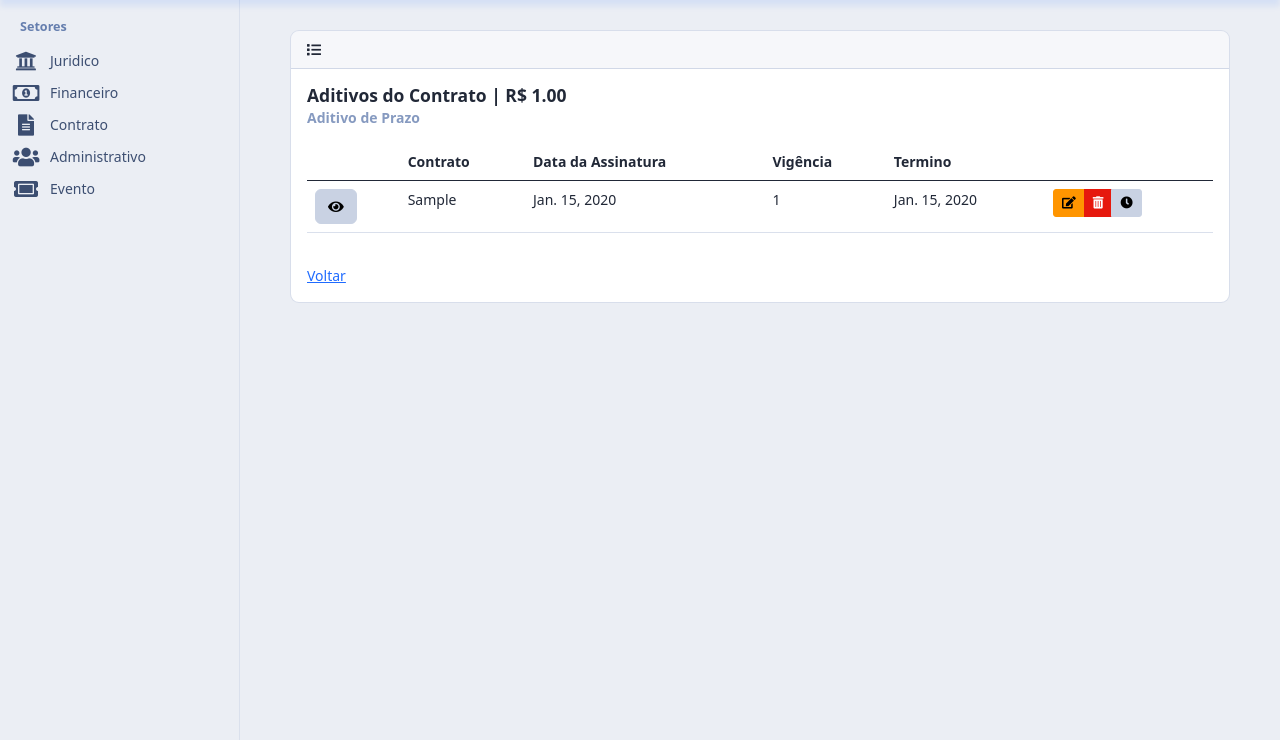
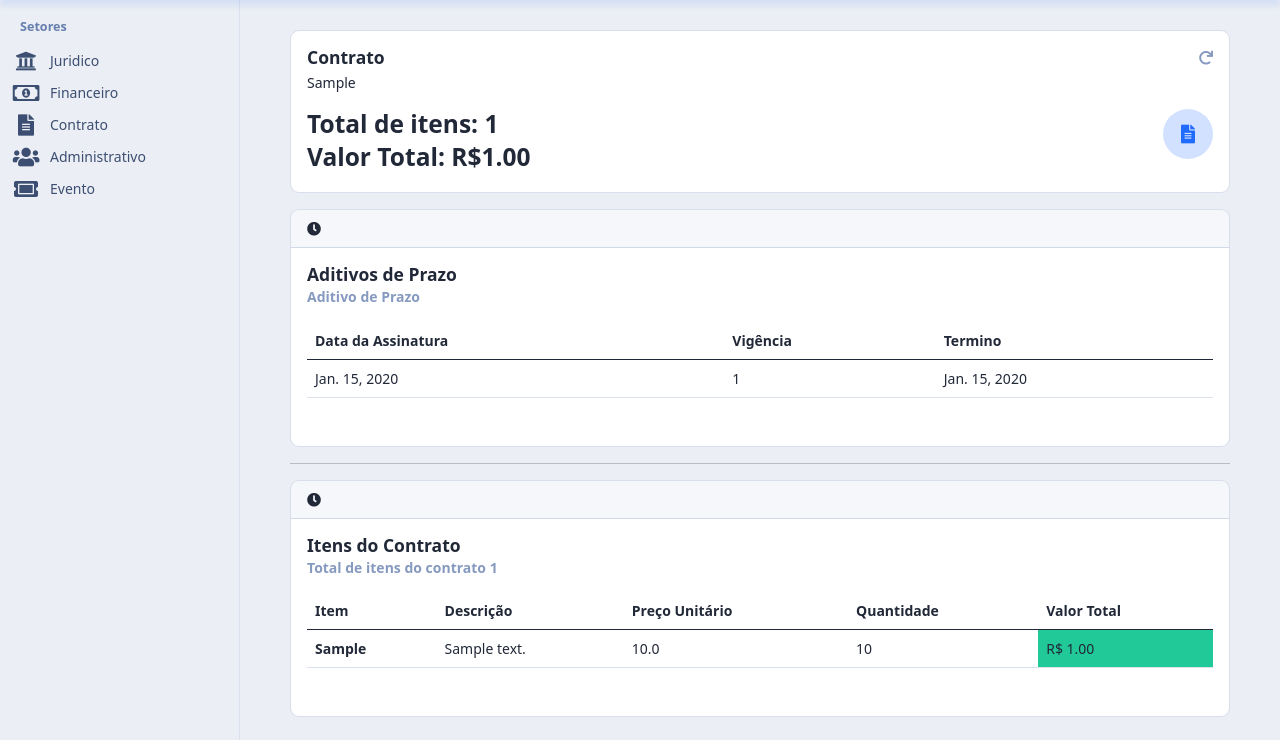
Before and after one commit to dnetochaves/siraf, a Django app: page /juridico/dados_contrato/1/ in a window 1280 px wide. Shown: the part 60-800 px from the top of the page. Run offline with Django 3.2, Linux system fonts and the light colour scheme; tables that the repository leaves empty hold one stand-in row (values such as "Sample post"); some libraries are stand-ins or nearby versions.

Commit message:
melhorias na tela de dados do contrato

```diff
--- a/apps/juridico/models.py
+++ b/apps/juridico/models.py
@@ -1,6 +1,6 @@
 from django.db import models
 from django.contrib.auth.models import User
-from django.db.models import Sum
+from django.db.models import Sum, Count
 
 
 class Tipo(models.Model):
@@ -31,6 +31,9 @@ class Contrato(models.Model):
     def listar_contratos():
         return Contrato.objects.all()
 
+    def contrato_id(id):
+        return Contrato.objects.get(pk=id)
+
     def __str__(self):
         return self.company
 
@@ -54,6 +57,9 @@ class Item(models.Model):
     def valor_contrato(id_contrato):
         return Item.objects.filter(item_contrato=id_contrato).aggregate(Sum('sum_value'))['sum_value__sum']
 
+    def total_item_id(id):
+        return Item.objects.filter(item_contrato=id).aggregate(Count('item'))['item__count']
+
     def __str__(self):
         return self.item
 
--- a/apps/juridico/templates/juridico/dados_contrato.html
+++ b/apps/juridico/templates/juridico/dados_contrato.html
@@ -9,22 +9,46 @@ Juridicoss
 
 {% block content %}
 <div id="content" class="app-content">
+    <!-- BEGIN card -->
+    <div class="card mb-3">
+        <!-- BEGIN card-body -->
+        <div class="card-body">
+            <div class="d-flex mb-3">
+                <div class="flex-grow-1">
+                    <h5 class="mb-1">Contrato</h5>
+                    <div>{{ contrato.company }}</div>
+                </div>
+                <a href="#" data-bs-toggle="dropdown" class="text-muted"><i class="fa fa-redo"></i></a>
+            </div>
+
+            <div class="d-flex">
+                <div class="flex-grow-1">
+                    <h3 class="mb-1">Total de itens: {{ total_item_id }}</h3>
+                    <h3 class="mb-1">Valor Total: R${{ valor_contrato | floatformat:"2g" }}</h3>
+
+                </div>
+                <div
+                    class="width-50 height-50 bg-primary-transparent-2 rounded-circle d-flex align-items-center justify-content-center">
+                    <i class="fa fa-file-alt fa-lg text-primary"></i>
+                </div>
+            </div>
+        </div>
+        <!-- END card-body -->
+    </div>
+    <!-- END card -->
     <div class="card">
-        <div class="card-header"><i class="fa fa-list"></i></div>
+        <div class="card-header"><i class="fa fa-clock"></i></div>
         <div class="card-body">
-            <h5 class="card-title">Aditivos do Contrato | R$ {{ valor_contrato | floatformat:"2g" }}</h5>
+            <h5 class="card-title">Aditivos de Prazo </h5>
             <h6 class="card-subtitle mb-3 text-muted">Aditivo de Prazo</h6>
             <p class="card-text mb-3">
             <div class="table-responsive">
                 <table class="table table-hover">
                     <thead>
                         <tr>
-                            <th scope="col"></th>
-                            <th scope="col">Contrato</th>
                             <th scope="col">Data da Assinatura</th>
                             <th scope="col">Vigência</th>
                             <th scope="col">Termino</th>
-                            <th scope="col"></th>
                         </tr>
                     </thead>
                     <tbody>
@@ -32,20 +56,10 @@ Juridicoss
 
                         {% for aditivo_por_contrato in aditivo_por_contrato %}
                         <tr>
-                            <td>
-                                <a href="" class="btn btn-secondary"><i class="fa fa-eye"></i></a>
-                            </td>
-                            <td>{{ aditivo_por_contrato.contract }}</td>
                             <td>{{ aditivo_por_contrato.signature_date }}</td>
                             <td>{{ aditivo_por_contrato.validity }}</td>
                             <td>{{ aditivo_por_contrato.end_validity }}</td>
-                            <td>
-                                <div class="btn-group btn-group-sm" role="group" aria-label="...">
-                                    <a href="" class="btn btn-warning"><i class="fa fa-edit"></i></a>
-                                    <a href="" class="btn btn-danger"><i class="fa fa-trash-alt"></i></a>
-                                    <a href="" class="btn btn-secondary"><i class="fa fa-clock"></i></a>
-                                </div>
-                            </td>
+
                         </tr>
                         {% endfor %}
 
@@ -53,11 +67,51 @@ Juridicoss
                 </table>
             </div>
             </p>
-            <div>
-                <a href="{% url 'juridico:juridico' %}" class="card-link">Voltar</a>
+
+        </div>
+    </div>
+    <hr>
+    <div class="card">
+        <div class="card-header"><i class="fa fa-clock"></i></div>
+        <div class="card-body">
+            <h5 class="card-title">Itens do Contrato </h5>
+            <h6 class="card-subtitle mb-3 text-muted">Total de itens do contrato {{ total_item_id }}</h6>
+            <p class="card-text mb-3">
+            <div class="table-responsive">
+                <div class="table-responsive">
+                    <table class="table table-hover">
+                        <thead>
+                            <tr>
+                                <th scope="col">Item</th>
+                                <th scope="col">Descrição</th>
+                                <th scope="col">Preço Unitário</th>
+                                <th scope="col">Quantidade</th>
+                                <th scope="col">Valor Total</th>
+                            </tr>
+                        </thead>
+                        <tbody>
+                            {% for listar_item_id in listar_item_id %}
+                            <tr>
+                                <th scope="row">{{ listar_item_id.item }}</th>
+                                <td>{{ listar_item_id.item_description }}</td>
+                                <td>{{ listar_item_id.unit_price }}</td>
+                                <td>{{ listar_item_id.amount }}</td>
+                                <td class="bg-teal">
+                                    R$ {{ listar_item_id.sum_value | floatformat:"2g" }}
+                                </td>
+                            </tr>
+                            {% empty %}
+                            <li>Ainda não foram adcionados itens a esse contrato</li>
+                            {% endfor %}
+                        </tbody>
+                    </table>
+                </div>
             </div>
+            </p>
+
         </div>
     </div>
 
+
 </div>
 {% endblock content %}
--- a/apps/juridico/templates/juridico/item_contratos.html
+++ b/apps/juridico/templates/juridico/item_contratos.html
@@ -51,7 +51,7 @@ Notificações
                                                         <td>{{ listar_item_id.item_description }}</td>
                                                         <td>{{ listar_item_id.unit_price }}</td>
                                                         <td>{{ listar_item_id.amount }}</td>
-                                                        <td class="bg-success text-center">
+                                                        <td class="bg-teal text-center">
                                                             R$ {{ listar_item_id.sum_value | floatformat:"2g" }}
                                                         </td>
                                                         <td>{{ listar_item_id.item_contrato }}</td>
--- a/apps/juridico/views.py
+++ b/apps/juridico/views.py
@@ -199,10 +199,16 @@ def dados_contrato(request, id):
     notificacoes_menu = Notificacoes.listar_notificacoes_menu(request.user.id)
     aditivo_por_contrato = AditivoPrazo.aditivo_por_contrato(id)
     valor_contrato = Item.valor_contrato(id)
+    contrato = Contrato.contrato_id(id)
+    listar_item_id = Item.listar_item_id(id)
+    total_item_id = Item.total_item_id(id)
     return render(request, 'juridico/dados_contrato.html',
                   {
                       'aditivo_por_contrato': aditivo_por_contrato,
                       'valor_contrato': valor_contrato,
+                      'contrato': contrato,
+                      'listar_item_id': listar_item_id,
+                      'total_item_id': total_item_id,
                       'qtd_notificacao': qtd_notificacao,
                       'notificacoes_menu': notificacoes_menu,
                   })
```
